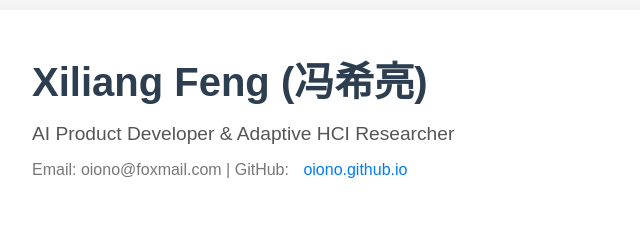
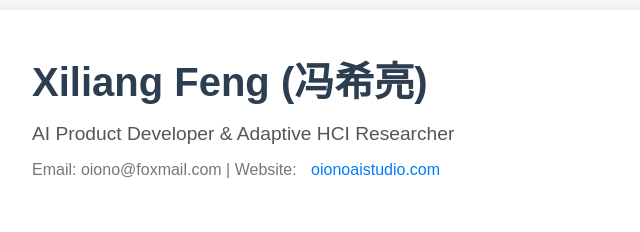
Before and after one commit to oiono/oiono.github.io, a plain HTML site: page index.html in a window 1280 px wide. Shown: the top 232 px of the page, 158-798 px from the left. Drawn offline with Linux system fonts and the light colour scheme.

Commit message:
Update contact information in index.html

```diff
--- a/index.html
+++ b/index.html
@@ -231,8 +231,8 @@
 
                 <div class="contact-info-below">
                     <div style="margin-bottom: 5px;">
-                        Email: oiono@foxmail.com | GitHub:
-                        <a href="https://oiono.github.io" target="_blank">oiono.github.io</a>
+                        Email: oiono@foxmail.com | Website:
+                        <a href="https://oionoaistudio.com" target="_blank">oionoaistudio.com</a>
                     </div>
                 </div>
             </div>
```
